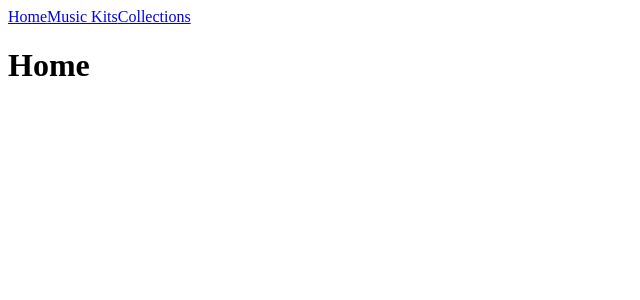
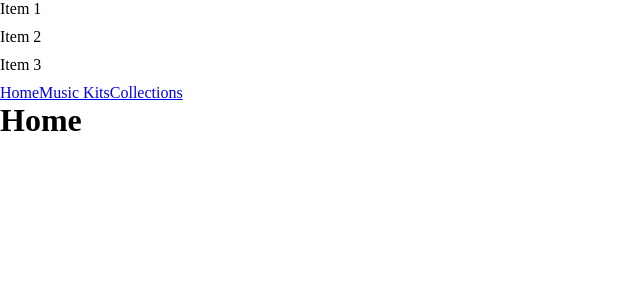
Before and after one commit to dinozindev/cs2-skins, a React (Vite) app: page / in a window 1280 px wide. Shown: the top 300 px of the page, without its empty margins (0-640 px from the left). Built offline with nearby package versions, Linux system fonts and the light colour scheme.

Commit message:
advancing and improving Collections component

```diff
--- a/index.html
+++ b/index.html
@@ -4,6 +4,7 @@
     <meta charset="UTF-8" />
     <link rel="icon" type="image/svg+xml" href="/vite.svg" />
     <meta name="viewport" content="width=device-width, initial-scale=1.0" />
+    <link rel="stylesheet" href="public/style/style.css">
     <title>CS2 SKINS</title>
   </head>
   <body>
--- a/package.json
+++ b/package.json
@@ -12,7 +12,8 @@
   "dependencies": {
     "react": "^18.3.1",
     "react-dom": "^18.3.1",
-    "react-router-dom": "^6.26.2"
+    "react-router-dom": "^6.26.2",
+    "styled-components": "^6.1.13"
   },
   "devDependencies": {
     "@eslint/js": "^9.9.0",
--- /dev/null
+++ b/public/style/style.css
@@ -0,0 +1,8 @@
+* {
+    margin: 0;
+    padding: 0;
+}
+
+#wrapper {
+    width: 100%;
+}
--- a/src/App.tsx
+++ b/src/App.tsx
@@ -2,10 +2,13 @@ import { Link, Route, Routes } from "react-router-dom"
 import Home from "./components/Home/Home"
 import MusicKits from "./components/MusicKits/MusicKits"
 import Collections from "./components/Collections/Collections"
+import ItemList from "./components/Collections/ItemList"
 
 const App = () => {
   return (
     <>
+    <div id='wrapper'>
+      <ItemList />
       <Link to='/'>Home</Link>
       <Link to='/musickits'>Music Kits</Link>
       <Link to='/collections'>Collections</Link>
@@ -14,6 +17,7 @@ const App = () => {
         <Route path='/musickits' element={<MusicKits />}></Route>
         <Route path='/collections' element={<Collections />}></Route>
       </Routes>
+    </div>
     </>
   )
 }
--- a/src/components/Collections/Collections.tsx
+++ b/src/components/Collections/Collections.tsx
@@ -1,32 +1,73 @@
+import styled from "styled-components";
 import useFetchCollection from "../useFetch/useFetchCollection";
+import { useState } from "react";
+
+const CollectionDiv = styled.div`
+    max-width: 100%;
+    height: 100%;
+    display: flex;
+    flex-wrap: wrap;
+    justify-content: center;
+`
+
+const CollectionCard = styled.div`
+    p {
+        margin-bottom: 1.25rem;
+        font-weight: 700;
+        color: white;
+    }
+    text-align: center;
+    margin: 2rem;
+    background-color: grey;
+    padding: 2rem;
+    border-radius: 8px;
+`
+
+const CollectionDetails = styled.div`
+`
 
 const Collections = () => {
   const { data, loading, error } = useFetchCollection('https://bymykel.github.io/CSGO-API/api/en/collections.json'); // API URL to connect to CSGO-API
+  const[collectionID, setCollectionID] = useState('');
 
   if (loading) return <p>Loading...</p>;
   if (error) return <p>Error: {error}</p>;
 
-  const filteredCollection = data?.filter(collection => collection.name.includes('The Huntsman Collection'))
+  const filteredCollection = data?.filter(collection => !collection.name.includes('Graffiti')) // Removes graffiti collections
 
+  const handleFilteredCollection = (collection_id : string) => {
+        setCollectionID(collection_id)
+  }
 
+  // quando clicar em uma coleção, esconder as demais e mostrar apenas a clicada.
   return (
-    <div>
-      <h1>Collections:  </h1>
+    <>
+    <h1>Collections:  </h1>
+    <CollectionDiv>
       {filteredCollection?.map(collection => (
-        <div key={collection.id}>
+        <CollectionCard key={collection.id} onClick={() => handleFilteredCollection(collection.id)}>
             <p>{collection.name}</p>
             <img src={collection.image} alt="" />
-            {collection.contains.map(item => (
-                <>
-                <p>{item.name}</p>
-                <p>{item.rarity.name}</p>
-                <img src={item.image} alt="" />
-                </>
-            ))}
-        </div>
+        </CollectionCard>
       ))}
-       {/* <pre>{JSON.stringify(filteredCollection, null, 2)}</pre>  */}
-    </div>
+        {
+            filteredCollection?.filter(collection => collection.id === collectionID).map(collection => (
+                <CollectionDetails key={collection.id}>
+                    <h1>{collection.name}</h1>
+                    <img src={collection.image} alt="" />
+                    {collection.contains.map(skin => (
+                        <div key={skin.id}>
+                            <p>{skin.name}</p>
+                            <p>{skin.rarity.name}</p>
+                            <img src={skin.image} alt="" />
+                        </div>
+                    ))}
+                </CollectionDetails>
+            ))
+        }
+        {/* <pre>{JSON.stringify(filteredCollection, null, 2)}</pre>   */}
+    </CollectionDiv>
+    </>
   );
 };
 
--- /dev/null
+++ b/src/components/Collections/ItemList.tsx
@@ -0,0 +1,54 @@
+import React, { useState } from 'react';
+
+// Tipo para um item
+interface Item {
+  id: number;
+  title: string;
+  details: string;
+}
+
+// Dados de exemplo
+const items: Item[] = [
+  { id: 1, title: 'Item 1', details: 'Detalhes do Item 1' },
+  { id: 2, title: 'Item 2', details: 'Detalhes do Item 2' },
+  { id: 3, title: 'Item 3', details: 'Detalhes do Item 3' }
+];
+
+const ItemList: React.FC = () => {
+  // Estado para o ID do item selecionado
+  const [selectedItemId, setSelectedItemId] = useState<number | null>(null);
+
+  // Função para lidar com o clique em um item
+  const handleItemClick = (id: number) => {
+    setSelectedItemId(id);
+  };
+
+  return (
+    <div>
+      <div className="item-list">
+        {items.map(item => (
+          <div
+            key={item.id}
+            className="item"
+            onClick={() => handleItemClick(item.id)}
+            style={{ cursor: 'pointer', marginBottom: '10px' }}
+          >
+            {item.title}
+          </div>
+        ))}
+      </div>
+      <div className="item-details">
+        {items
+          .filter(item => item.id === selectedItemId)
+          .map(item => (
+            <div key={item.id}>
+              <h2>{item.title}</h2>
+              <p>{item.details}</p>
+            </div>
+          ))}
+      </div>
+    </div>
+  );
+};
+
+export default ItemList;
--- a/src/components/useFetch/useFetchCollection.tsx
+++ b/src/components/useFetch/useFetchCollection.tsx
@@ -1,6 +1,6 @@
 import { useState, useEffect } from 'react';
 
-// Define o tipo dos dados que você espera da API
+// datatypes coming from collections json
 interface Rarity {
     id: string;
     name: string;
```
Also changed, not shown: 1 other file (tests, documents, lock files or other folders). Lines whose indentation alone changed are shown as unchanged.
